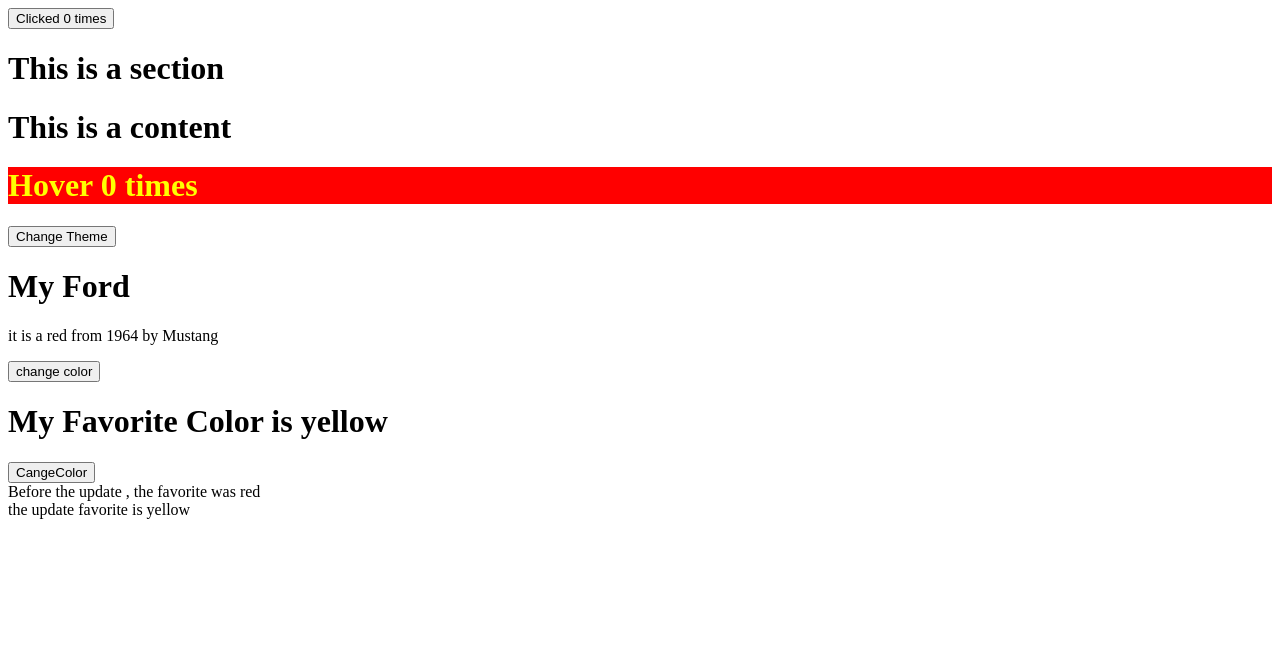
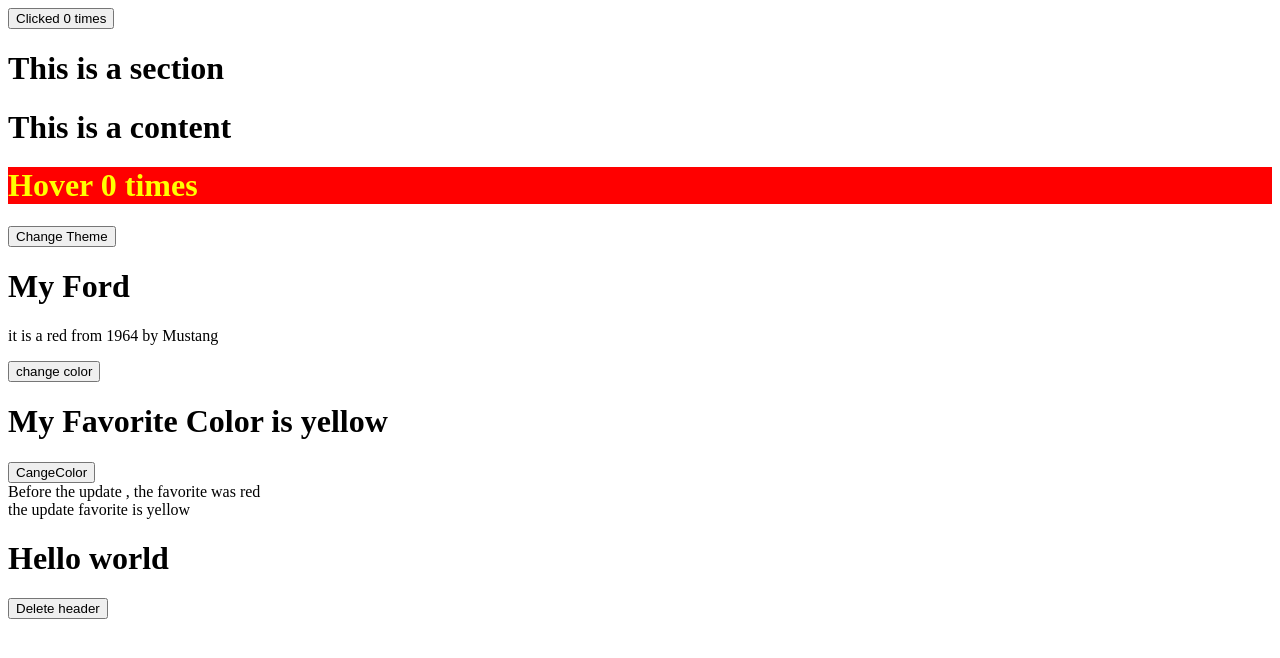
Before and after one commit to atikhasan007/react-practice, a React app: page / in a window 1280 px wide. Shown: the top 658 px of the page. Built offline with nearby package versions, Linux system fonts and the light colour scheme; the HTML template or start-up script is replaced by a standard one.

Commit message:
componentWillUnMount click the button to delete the header

```diff
--- a/src/App.jsx
+++ b/src/App.jsx
@@ -1,5 +1,6 @@
 import React from "react";
 import ClickCounter from "./components/ClickCounter";
+import Container from "./components/Container";
 import Counter from "./components/Counter";
 import Header from "./components/Header";
 import Section from "./components/Section";
@@ -36,6 +37,7 @@
             </themeContext.Provider>
             <StatePractice />
             <Header favcol = "yellow"/>
+            <Container/>
 
 
 
--- /dev/null
+++ b/src/components/Child.jsx
@@ -0,0 +1,15 @@
+import React from "react";
+
+export default class Child extends React.Component{
+
+    componentWillUnmount(){
+        alert("this componet named Header is about to be unmonted")
+    }
+    render() {
+      return (
+        <div>
+          <h1>Hello world</h1>
+        </div>
+      )
+    }
+}
--- /dev/null
+++ b/src/components/Container.jsx
@@ -0,0 +1,29 @@
+import React from "react";
+import Child from "./Child"; // নিশ্চিত করুন যে Child.jsx ফাইল আছে
+
+export default class Container extends React.Component {
+    constructor(props) {
+        super(props);
+        this.state = { show: true };
+    }
+
+    delHeader = () => {
+        this.setState({ show: false });
+    };
+
+    render() {
+        let myheader;
+        if (this.state.show) {
+            myheader = <Child />;
+        }
+
+        return (
+            <div>
+                   {myheader}
+
+                <button type="button" onClick={this.delHeader}>Delete header</button>
+
+            </div>
+        );
+    }
+}
--- a/src/components/Header.jsx
+++ b/src/components/Header.jsx
@@ -27,7 +27,7 @@
 
 
  componentDidUpdate(){
-    document.getElementById("div2").innerHTML  = "the update favorite is "+ this.state.favoritecolor;
+    document.getElementById("div2").innerHTML  = "the update favorite is "+ this.state.favoritecolor
  }
 
 
```
